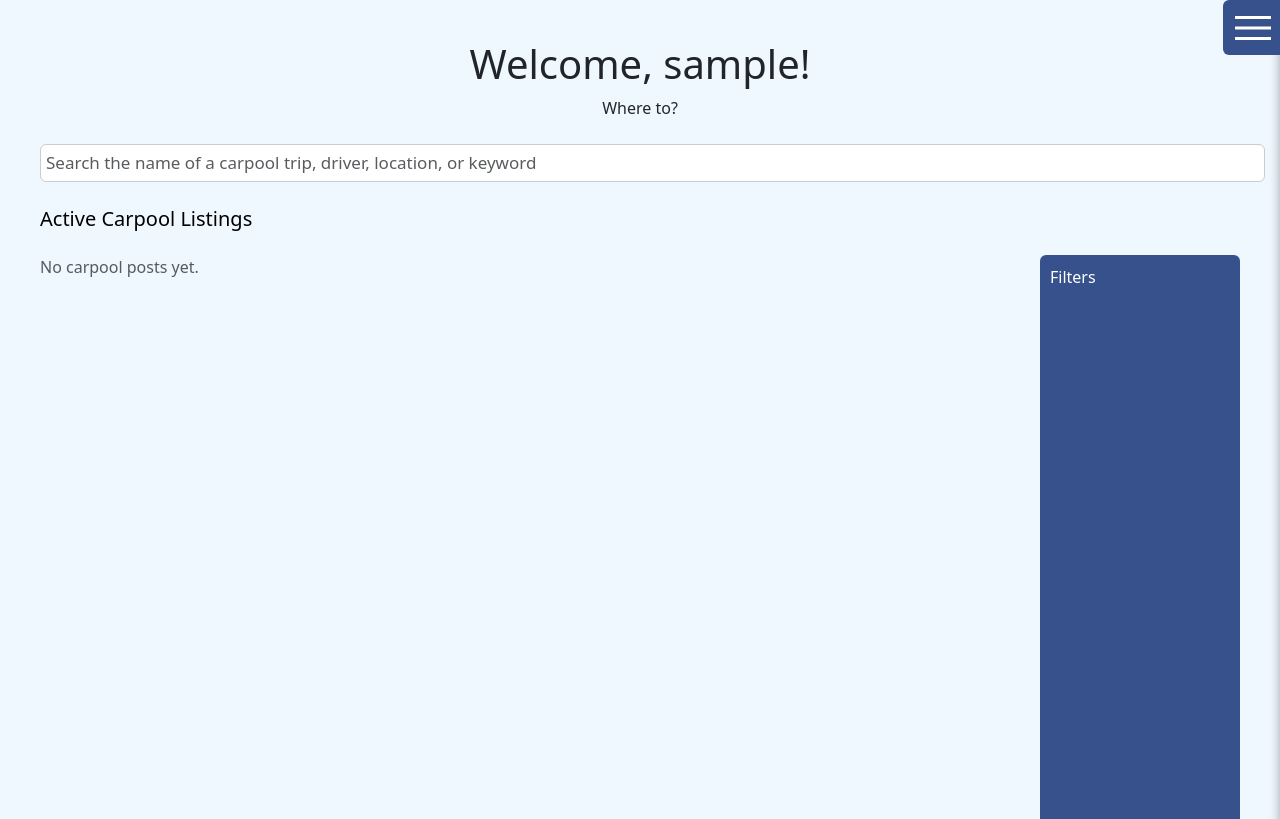
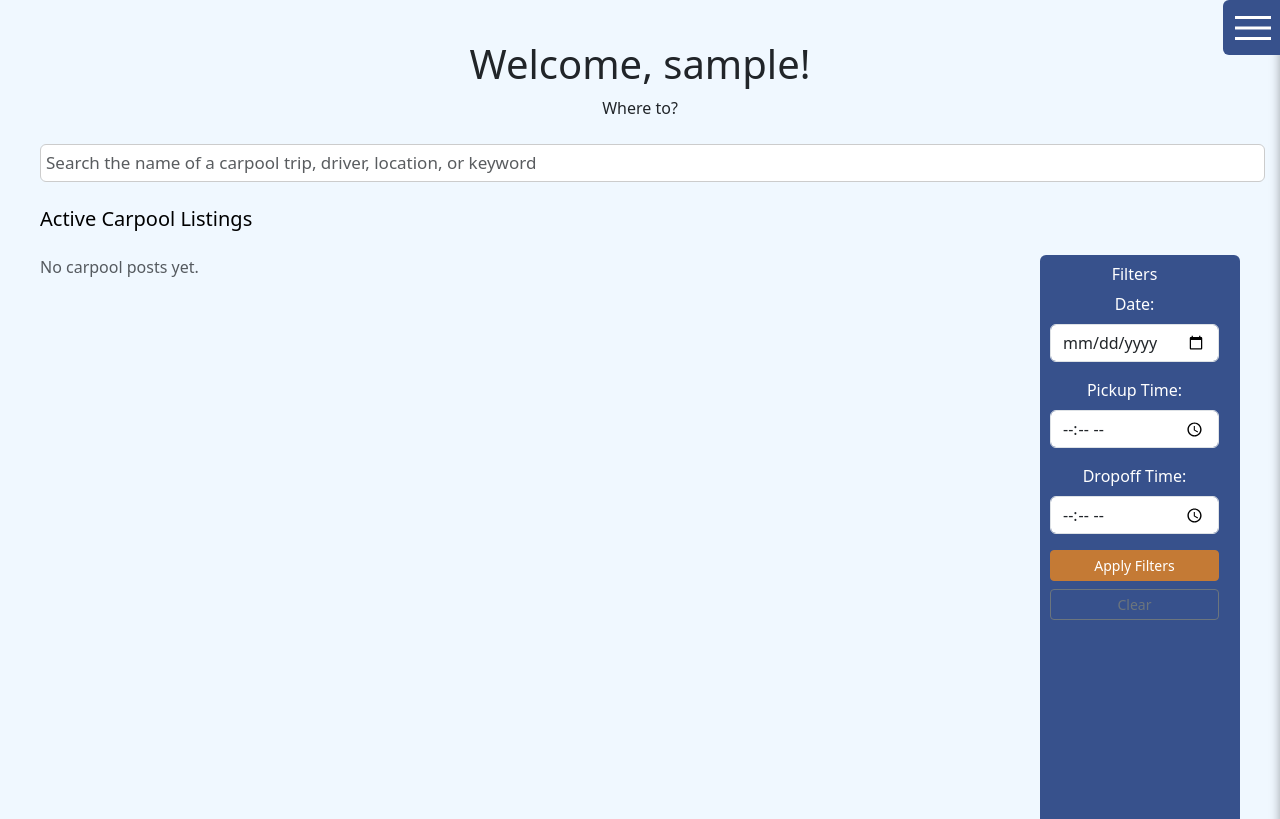
Before and after one commit to cherrylin16/CavPool, a Django app: page /rider/ in a window 1280 px wide. Shown: the top 819 px of the page. Run offline with Django 5.2, Linux system fonts and the light colour scheme; the visitor is signed in with stand-in values (Sample User, id 1); data comes from the database, SQL or seed files in the repository; data that the repository does not hold is empty.

Commit message:
add date and time filters for driver and rider dashboards

```diff
--- a/dashboard/templates/dashboard/rider_dashboard.html
+++ b/dashboard/templates/dashboard/rider_dashboard.html
@@ -116,7 +116,28 @@
                 </div>
 
                 <div class="filters-box" style="width: 200px; flex-shrink: 0;">
-                    <p> Filters </p>
+                    <form method="get" action="{% url 'rider dashboard' %}">
+                        <h6>Filters</h6>
+                        <input type="hidden" name="q" value="{{ request.GET.q }}">
+
+                        <div class="mb-3">
+                            <label class="form-label">Date:</label>
+                            <input type="date" name="date" class="form-control" value="{{ request.GET.date }}">
+                        </div>
+
+                        <div class="mb-3">
+                            <label class="form-label">Pickup Time:</label>
+                            <input type="time" name="pickup_time" class="form-control" value="{{ request.GET.pickup_time }}">
+                        </div>
+
+                        <div class="mb-3">
+                            <label class="form-label">Dropoff Time:</label>
+                            <input type="time" name="dropoff_time" class="form-control" value="{{ request.GET.dropoff_time }}">
+                        </div>
+
+                        <button type="submit" class="btn btn-primary btn-sm w-100 mb-2">Apply Filters</button>
+                        <a href="{% url 'rider dashboard' %}" class="btn btn-outline-secondary btn-sm w-100">Clear</a>
+                    </form>
                 </div>
         </div>
 
--- a/dashboard/views.py
+++ b/dashboard/views.py
@@ -21,8 +21,11 @@ def rider_dashboard(request):
         except RiderProfile.DoesNotExist:
             pass
 
-     # search queries
+     # search queries and filters
     query = request.GET.get('q', '')
+    date_filter = request.GET.get('date', '')
+    pickup_time_filter = request.GET.get('pickup_time', '')
+    dropoff_time_filter = request.GET.get('dropoff_time', '')
 
     posts = CarpoolPost.objects.filter(author__is_active=True)
 
@@ -37,6 +40,15 @@ def rider_dashboard(request):
             Q(name__icontains=query) |
             Q(author__username__icontains=query)
         ).distinct()
+
+    if date_filter:
+        posts = posts.filter(date__icontains=date_filter)
+
+    if pickup_time_filter:
+        posts = posts.filter(pickup_time__icontains=pickup_time_filter)
+
+    if dropoff_time_filter:
+        posts = posts.filter(dropoff_time__icontains=dropoff_time_filter)
 
     flagged_posts = set(Flag.objects.filter(flagged_by=request.user).values_list('post_id', flat=True))
 
@@ -70,8 +82,11 @@ def driver_dashboard(request):
         except DriverProfile.DoesNotExist:
             pass
 
-    # search queries
+    # search queries and filters
     query = request.GET.get('q', '')
+    date_filter = request.GET.get('date', '')
+    pickup_time_filter = request.GET.get('pickup_time', '')
+    dropoff_time_filter = request.GET.get('dropoff_time', '')
 
     posts = CarpoolPost.objects.filter(author__is_active=True)
 
@@ -86,6 +101,15 @@ def driver_dashboard(request):
             Q(name__icontains=query) |
             Q(author__username__icontains=query)
         ).distinct()
+
+    if date_filter:
+        posts = posts.filter(date__icontains=date_filter)
+
+    if pickup_time_filter:
+        posts = posts.filter(pickup_time__icontains=pickup_time_filter)
+
+    if dropoff_time_filter:
+        posts = posts.filter(dropoff_time__icontains=dropoff_time_filter)
 
 
     flagged_posts = set(Flag.objects.filter(flagged_by=request.user).values_list('post_id', flat=True))
```
Also changed, not shown: dashboard/templates/dashboard/driver_dashboard.html (+22 -1 lines).
